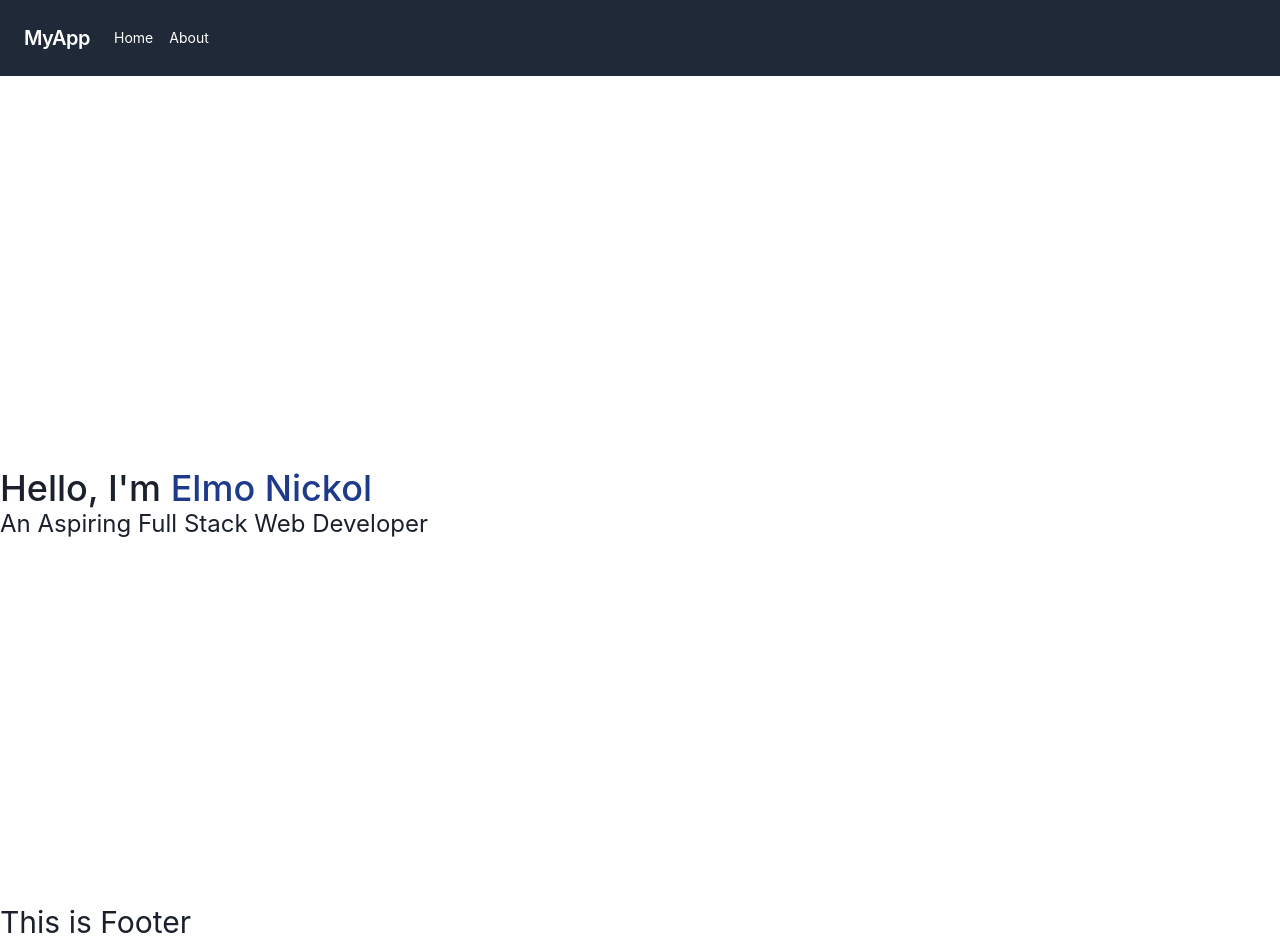
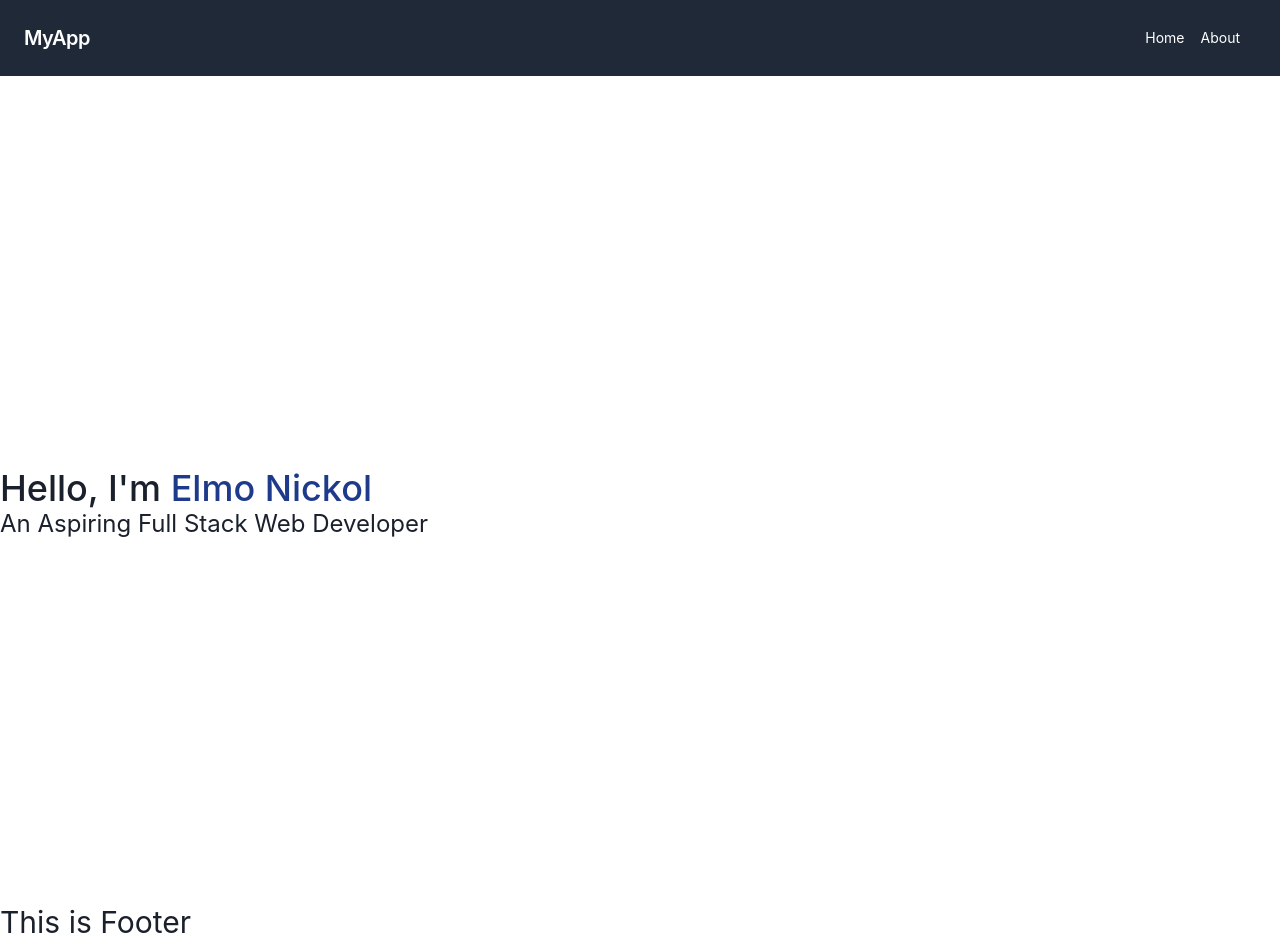
Before and after one commit to elmonickcool/my_portfolio, a Next.js app: page / in a window 1280 px wide. Built offline with nearby package versions, Linux system fonts and the light colour scheme.

Commit message:
align end Home and About

```diff
--- a/src/components/Navbar.jsx
+++ b/src/components/Navbar.jsx
@@ -10,11 +10,15 @@ const Navbar = () => {
         </div>
         <div className="block lg:hidden">
           <button className="flex items-center px-3 py-2 border rounded text-white border-white hover:text-white hover:border-white">
-          <svg className="fill-current h-3 w-3" viewBox="0 0 20 20" xmlns="http://www.w3.org/2000/svg"><title>Menu</title><path d="M0 3h20v2H0V3zm0 6h20v2H0V9zm0 6h20v2H0v-2z"/></svg>
+            <svg className="fill-current h-3 w-3" viewBox="0 0 20 20" xmlns="http://www.w3.org/2000/svg">
+              <title>Menu</title>
+              <path d="M0 3h20v2H0V3zm0 6h20v2H0V9zm0 6h20v2H0v-2z" />
+            </svg>
           </button>
         </div>
         <div className="w-full block flex-grow lg:flex lg:items-center lg:w-auto">
           <div className="text-sm lg:flex-grow">
+            <div className="flex justify-end">
               <Link as={NextLink} href="/" passHref={true} legacyBehavior={true}>
                 <a className="block mt-4 lg:inline-block lg:mt-0 text-white hover:text-white mr-4">
                   Home
@@ -27,9 +31,10 @@ const Navbar = () => {
               </Link>
             </div>
           </div>
+        </div>
       </nav>
     </div>
-  )
-}
+  );
+};
 
-export default Navbar
+export default Navbar;
```
Lines whose indentation alone changed are shown as unchanged.
